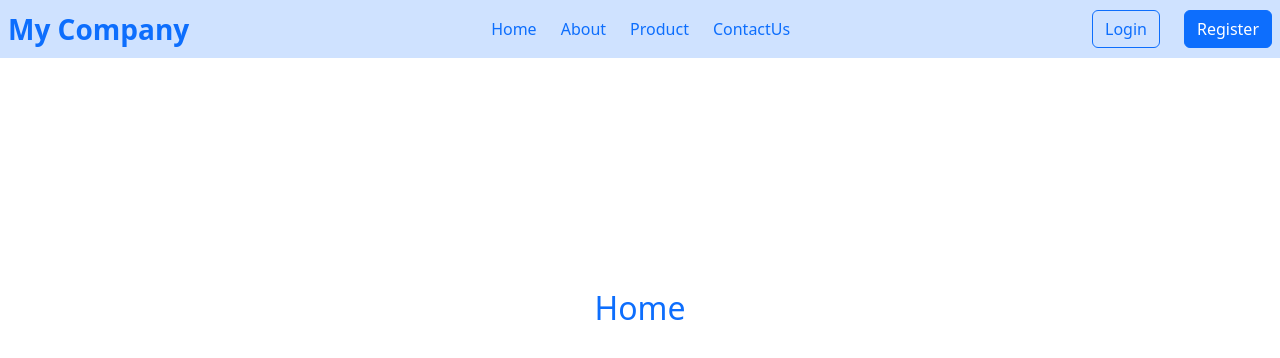
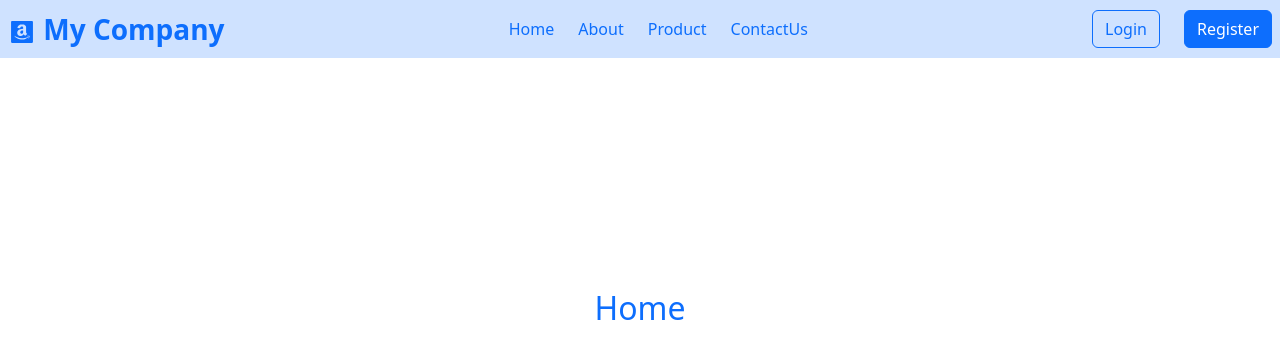
Before and after one commit to Ayush2004-web/Frontend, a React (Vite) app in the folder MyFirstReactApp/: page / in a window 1280 px wide. Shown: the top 358 px of the page. Built offline with nearby package versions, Linux system fonts and the light colour scheme.

Commit message:
install ract-icons and apll on it

```diff
--- a/MyFirstReactApp/package.json
+++ b/MyFirstReactApp/package.json
@@ -13,6 +13,7 @@
     "bootstrap": "^5.3.8",
     "react": "^19.2.6",
     "react-dom": "^19.2.6",
+    "react-icons": "^5.6.0",
     "react-router-dom": "^7.16.0"
   },
   "devDependencies": {
--- a/MyFirstReactApp/src/App.jsx
+++ b/MyFirstReactApp/src/App.jsx
@@ -7,6 +7,7 @@ import ContactUs from "./Pages/ContactUs";
 import Product from "./Pages/Product";
 import Login from "./Pages/LogIn";
 import Registration from "./Pages/Registeration";
+import { AiFillAmazonSquare } from "react-icons/ai";
 
 import { BrowserRouter, Routes, Route } from "react-router-dom";
 import LogIn from "./Pages/LogIn";
--- a/MyFirstReactApp/src/components/Header.jsx
+++ b/MyFirstReactApp/src/components/Header.jsx
@@ -1,13 +1,14 @@
 import { Link } from "react-router-dom";
+import { AiFillAmazonSquare } from "react-icons/ai";
 
 function Header() {
   return (
     <>
       <div className="bg-primary-subtle p-2  d-flex justify-content-between align-items-center">
-        <div className="text-primary fs-3 fw-bold">My Company</div>
+        <div className="text-primary fs-3 fw-bold"> <AiFillAmazonSquare /> My Company</div>
 
         <div className="d-flex gap-4">
-          <Link to={"/"}>Home</Link>
+          <Link to={"/"}> Home</Link>
           <Link to={"/about"}>About</Link>
           <Link to={"/product"}>Product</Link>
           <Link to={"/contact-us"}>ContactUs</Link>
```
Also changed, not shown: 1 other file (tests, documents, lock files or other folders).
